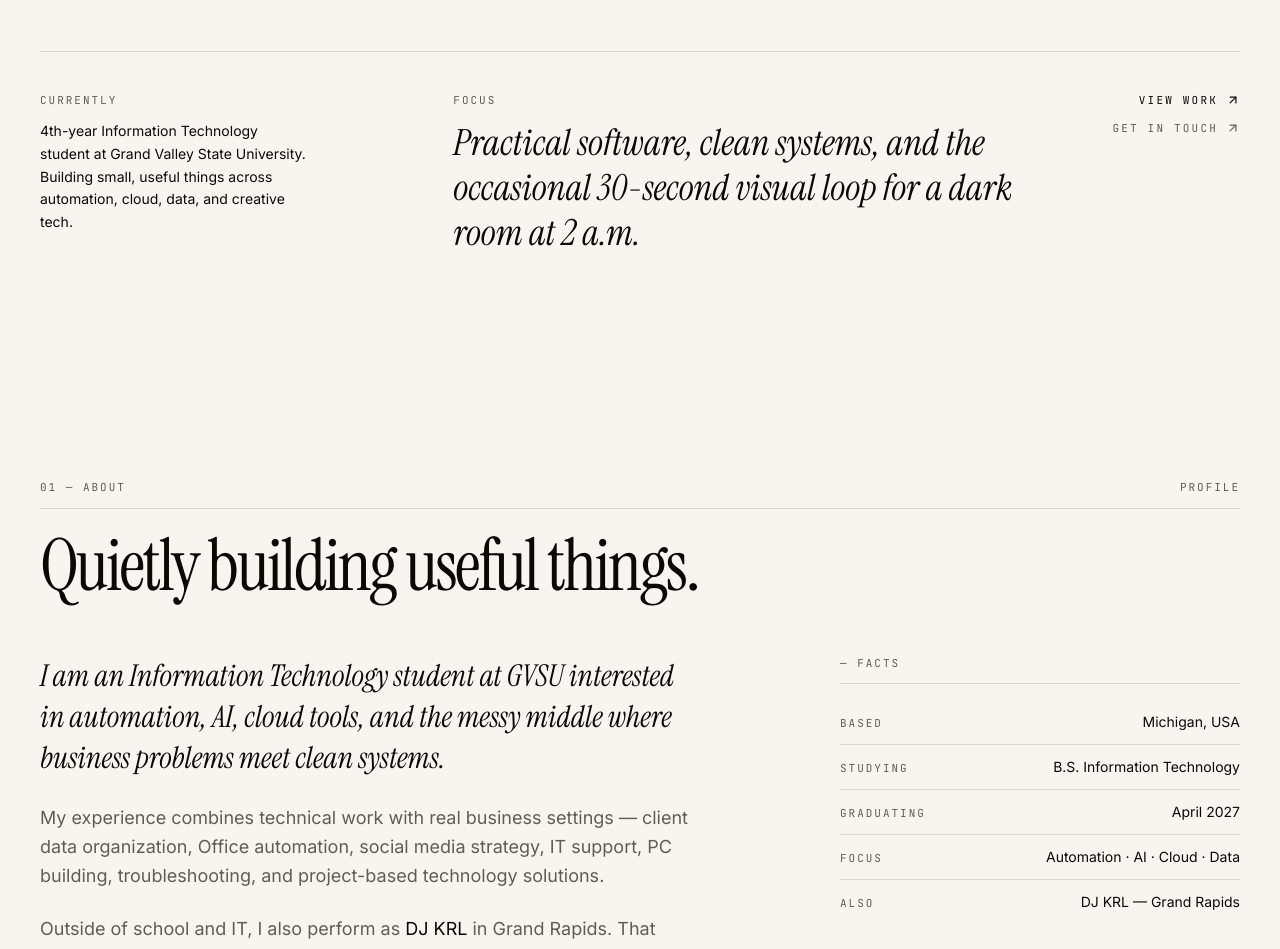
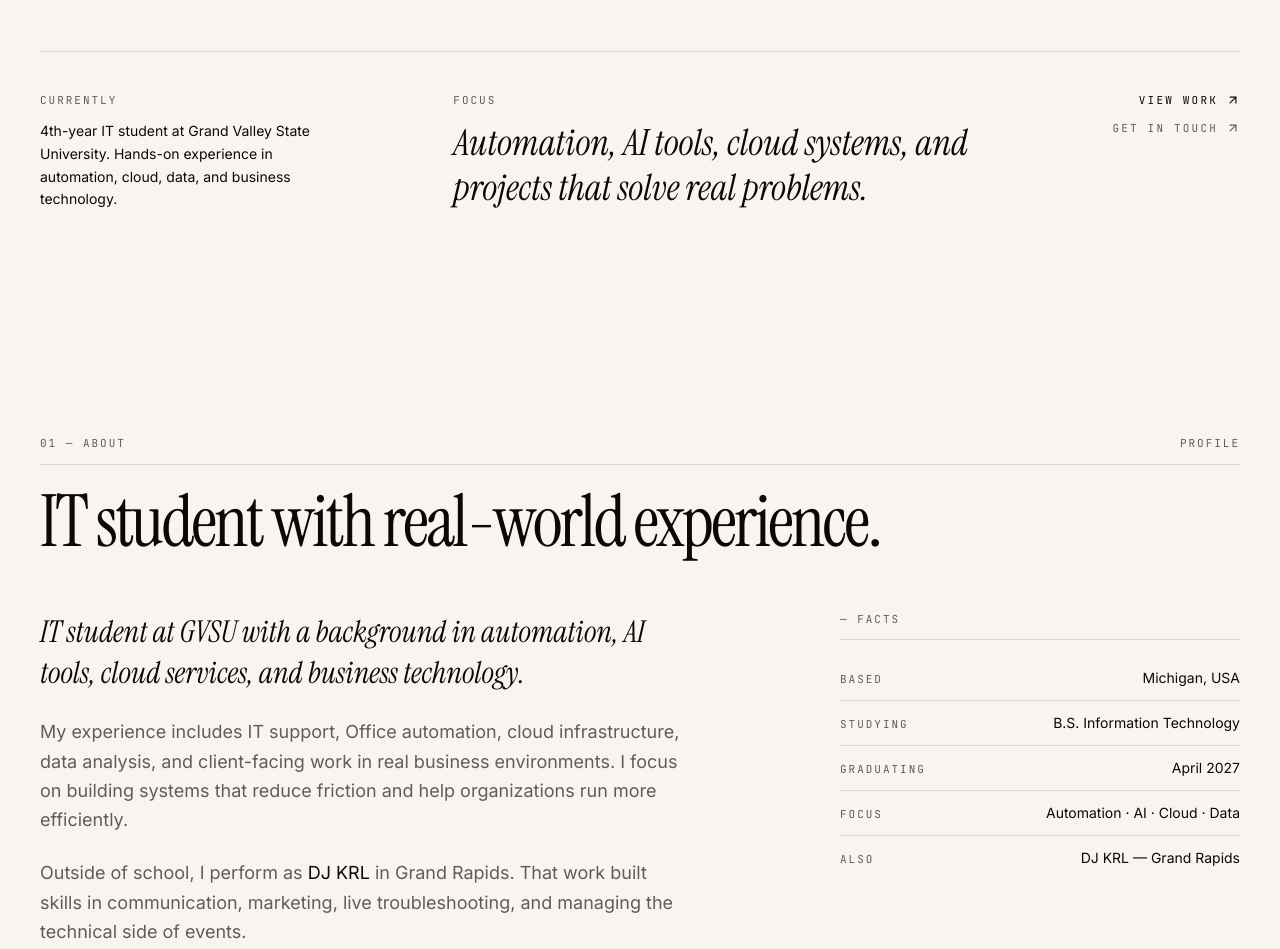
Before and after one commit to KarlKrusel/portfolio, a React (Vite) app: page / in a window 1280 px wide. Shown: the part 580-1529 px from the top of the page. Built offline with nearby package versions, Linux system fonts and the light colour scheme.

Commit message:
Rewrite copy to be direct and professional

```diff
--- a/src/components/portfolio/About.tsx
+++ b/src/components/portfolio/About.tsx
@@ -4,24 +4,23 @@ export function About() {
   return (
     <section id="about" className="py-24 md:py-32">
       <div className="mx-auto max-w-[1400px] px-6 md:px-10">
-        <SectionHeader eyebrow="01 — About" index="Profile" title="Quietly building useful things." />
+        <SectionHeader eyebrow="01 — About" index="Profile" title="IT student with real-world experience." />
 
         <div className="grid gap-12 md:grid-cols-12">
           <div className="space-y-6 text-base leading-relaxed text-ink md:col-span-7 md:text-lg">
             <p className="font-display text-2xl italic leading-snug text-ink md:text-3xl">
-              I am an Information Technology student at GVSU interested in automation, AI, cloud
-              tools, and the messy middle where business problems meet clean systems.
+              IT student at GVSU with a background in automation, AI tools, cloud services, and
+              business technology.
             </p>
             <p className="text-muted-foreground">
-              My experience combines technical work with real business settings — client data
-              organization, Office automation, social media strategy, IT support, PC building,
-              troubleshooting, and project-based technology solutions.
+              My experience includes IT support, Office automation, cloud infrastructure, data
+              analysis, and client-facing work in real business environments. I focus on building
+              systems that reduce friction and help organizations run more efficiently.
             </p>
             <p className="text-muted-foreground">
-              Outside of school and IT, I also perform as <span className="text-ink">DJ KRL</span>{" "}
-              in Grand Rapids. That work pushed me to get sharper at communication, marketing,
-              live problem-solving, and the creative-technical edge — building visuals, managing
-              sound, and working with venues.
+              Outside of school, I perform as <span className="text-ink">DJ KRL</span> in Grand
+              Rapids. That work built skills in communication, marketing, live troubleshooting,
+              and managing the technical side of events.
             </p>
           </div>
 
--- a/src/components/portfolio/CareerDirection.tsx
+++ b/src/components/portfolio/CareerDirection.tsx
@@ -18,14 +18,13 @@ export function CareerDirection() {
           <div className="md:col-span-6">
             <p className="eyebrow mb-4 border-b border-ink pb-3">— Direction</p>
             <h2 className="display text-5xl text-ink md:text-7xl">
-              Building toward <em className="font-display italic text-accent">useful</em> tech.
+              Focused on <em className="font-display italic text-accent">practical</em> tech.
             </h2>
             <div className="mt-8 space-y-5 text-muted-foreground md:text-lg">
               <p>
-                I am especially interested in automation, AI, and systems that help businesses
-                work more efficiently. The long-term goal: build technology that reduces friction
-                inside organizations, improves decisions, organizes data, and helps people
-                understand complex things faster.
+                Interested in automation and AI tools that help organizations work more
+                efficiently. Long-term goal: build AI systems that automate decision flows,
+                organize data, and improve business operations.
               </p>
               <p className="text-ink">Open to internships and entry-level roles in:</p>
             </div>
--- a/src/components/portfolio/Contact.tsx
+++ b/src/components/portfolio/Contact.tsx
@@ -45,8 +45,8 @@ export function Contact() {
         <SectionHeader
           eyebrow="05 — Contact"
           index="Say hello"
-          title="Let's make something good."
-          description="Open to internships, entry-level IT roles, project-based work, and good conversations."
+          title="Get in touch."
+          description="Open to internships, entry-level IT roles, and project-based work."
         />
 
         <div className="grid gap-12 md:grid-cols-12">
--- a/src/components/portfolio/Hero.tsx
+++ b/src/components/portfolio/Hero.tsx
@@ -7,7 +7,7 @@ export function Hero() {
         {/* Top meta row */}
         <div className="mb-16 flex items-center justify-between border-b border-border pb-4 font-mono text-[11px] uppercase tracking-[0.18em] text-muted-foreground">
           <span>Grand Rapids, MI · 42.96°N 85.67°W</span>
-          <span className="hidden sm:inline">Available — Spring &lsquo;26 internships</span>
+          <span className="hidden sm:inline">Available for Spring 2026 internships</span>
           <span className="flex items-center gap-1.5">
             <span className="h-1.5 w-1.5 animate-pulse rounded-full bg-accent" />
             Online
@@ -47,16 +47,15 @@ export function Hero() {
           <div className="md:col-span-3">
             <p className="eyebrow mb-3">Currently</p>
             <p className="text-sm leading-relaxed text-ink">
-              4th-year Information Technology student at Grand Valley State University. Building
-              small, useful things across automation, cloud, data, and creative tech.
+              4th-year IT student at Grand Valley State University. Hands-on experience in
+              automation, cloud, data, and business technology.
             </p>
           </div>
 
           <div className="md:col-span-6 md:col-start-5">
             <p className="eyebrow mb-3">Focus</p>
             <p className="font-display text-3xl italic leading-tight text-ink md:text-4xl">
-              Practical software, clean systems, and the occasional 30-second visual loop for a
-              dark room at 2&nbsp;a.m.
+              Automation, AI tools, cloud systems, and projects that solve real problems.
             </p>
           </div>
 
```
